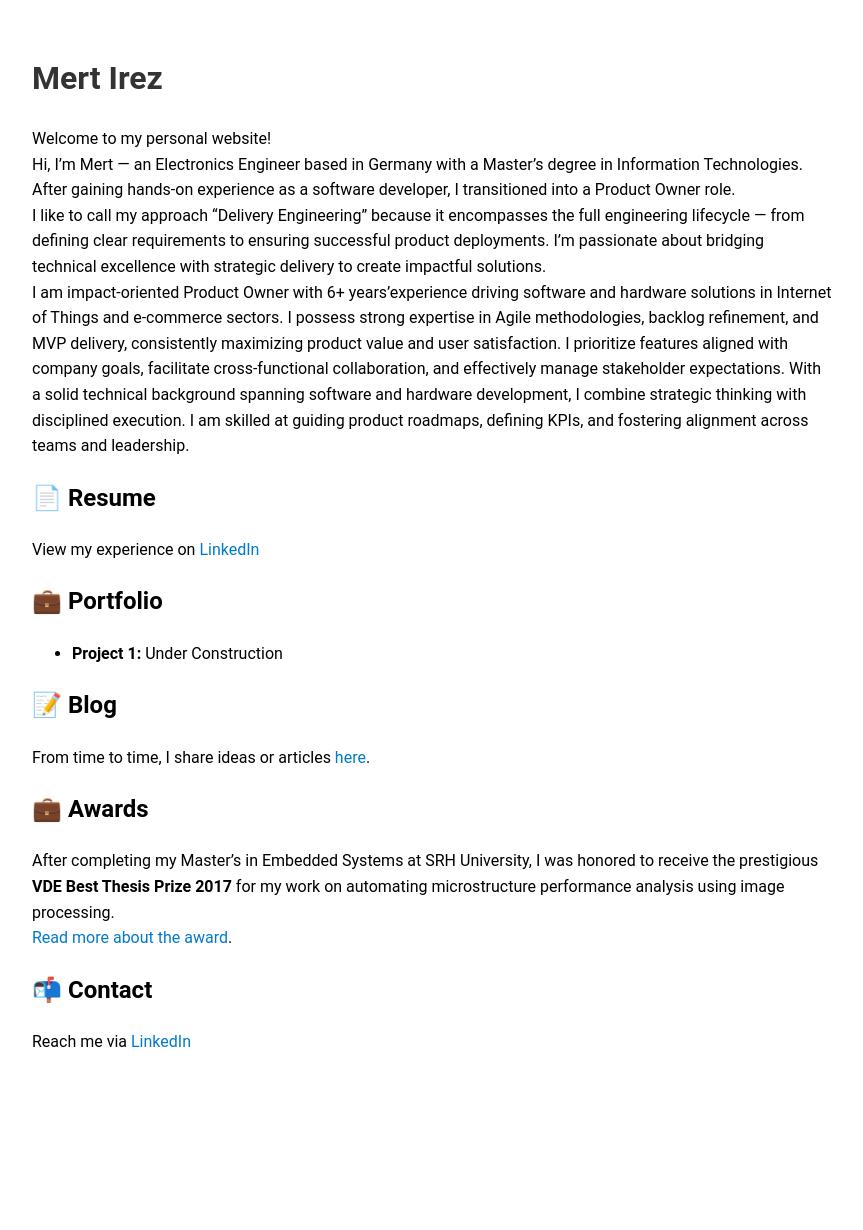
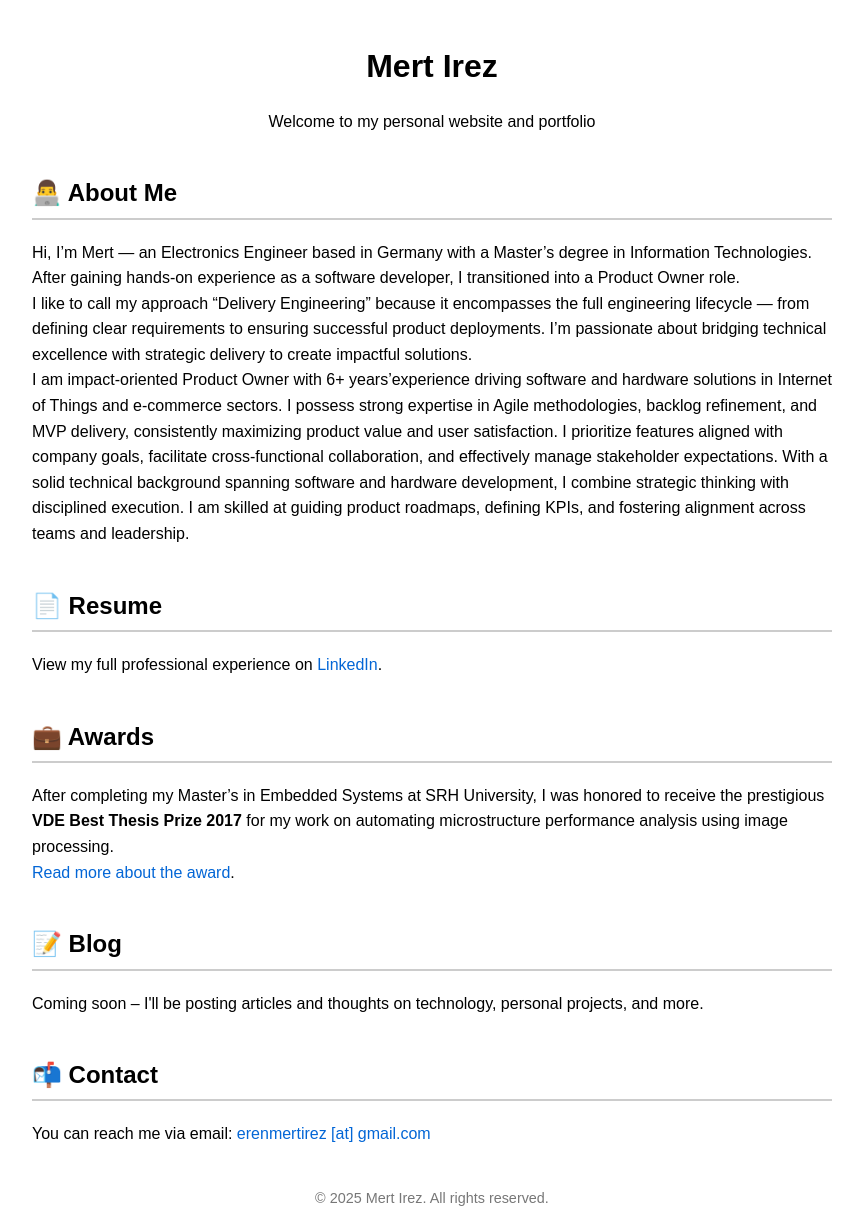
Before and after one commit to emirez/emirez.github.io, a plain HTML site: page index.html in a window 1280 px wide. Shown: the whole page, without its empty margins (208-1071 px from the left). Before the commit the page ends 1103 px from the top, so only its background shows below. Drawn offline with Linux system fonts and the light colour scheme.

Commit message:
Update index.html
new index.html

```diff
--- a/index.html
+++ b/index.html
@@ -1,32 +1,54 @@
 <!DOCTYPE html>
 <html lang="en">
 <head>
-  <meta charset="UTF-8" />
-  <meta name="viewport" content="width=device-width, initial-scale=1.0" />
-  <title>Mert Irez – Welcome to my personal website!</title>
+  <meta charset="UTF-8">
+  <meta name="viewport" content="width=device-width, initial-scale=1.0">
+  <meta name="description" content="Personal website and portfolio of [Your Name].">
+  <title> Mert Irez - My Portfolio</title>
   <style>
     body {
-      font-family: roboto;
-      padding: 2rem;
+      font-family: Arial, sans-serif;
       max-width: 800px;
-      margin: auto;
+      margin: 0 auto;
+      padding: 20px;
       line-height: 1.6;
     }
+    header {
+      text-align: center;
+      margin-bottom: 40px;
+    }
     h1 {
-      color: #333;
+      margin-bottom: 0;
+    }
+    h2 {
+      margin-top: 40px;
+      border-bottom: 2px solid #ccc;
+      padding-bottom: 5px;
     }
     a {
-      color: #007acc;
+      color: #0366d6;
       text-decoration: none;
     }
     a:hover {
       text-decoration: underline;
     }
+    footer {
+      margin-top: 40px;
+      text-align: center;
+      font-size: 0.9em;
+      color: #777;
+    }
   </style>
 </head>
 <body>
-  <h1>Mert Irez</h1>
-  <p> Welcome to my personal website! <br />
+
+  <header>
+    <h1> Mert Irez</h1>
+    <p>Welcome to my personal website and portfolio</p>
+  </header>
+
+  <h2>👨‍💻 About Me</h2>
+  <p>
    Hi, I’m Mert — an Electronics Engineer based in Germany with a Master’s degree in Information Technologies.<br />
    After gaining hands-on experience as a software developer, I transitioned into a Product Owner role. <br />
    I like to call my approach “Delivery Engineering” because it encompasses the full engineering lifecycle — from
@@ -38,21 +60,14 @@
    delivery, consistently maximizing product value and user satisfaction. I prioritize features aligned with company
    goals, facilitate cross-functional collaboration, and effectively manage stakeholder expectations. With a solid
    technical background spanning software and hardware development, I combine strategic thinking with disciplined execution.
-  I am skilled at guiding product roadmaps, defining KPIs, and fostering alignment across teams and leadership. </p>
+   I am skilled at guiding product roadmaps, defining KPIs, and fostering alignment across teams and leadership.
+  </p>
 
   <h2>📄 Resume</h2>
   <p>
-    View my experience on
-    <a href="https://www.linkedin.com/in/erenmertirez/" target="_blank">LinkedIn</a>
+    View my full professional experience on
+    <a href="https://www.linkedin.com/in/erenmertirez/" target="_blank">LinkedIn</a>.
   </p>
-
-  <h2>💼 Portfolio</h2>
-  <ul>
-    <li><strong>Project 1:</strong> Under Construction</li>
-  </ul>
-
-  <h2>📝 Blog</h2>
-  <p>From time to time, I share ideas or articles <a href="#">here</a>.</p>
 
   <h2>💼 Awards</h2>
   <p>
@@ -61,7 +76,29 @@
   <a href="https://www.etu.edu.tr/en/bolum/electrical-and-electronics-engineering/haber/eren-mert-irez-a-graduate-of-the-department-of-electrical-and-electronic-engineering-of-tobb-etu-was-awarded-a-prize-by-germany-based-vde" target="_blank" rel="noopener">Read more about the award</a>.
   </p>
 
+  <h2>📝 Blog</h2>
+  <p>
+    Coming soon – I'll be posting articles and thoughts on technology, personal projects, and more.
+  </p>
+
   <h2>📬 Contact</h2>
-  <p>Reach me via <a href="https://www.linkedin.com/in/erenmertirez/" target="_blank">LinkedIn</a></p>
+  <p>
+    You can reach me via email:
+    <script>
+      // Obfuscated email to reduce spam
+      document.write('<a href="mailto:' + 'erenmertirez' + '@' + 'gmail.com' + '">');
+      document.write('erenmertirez [at] gmail.com</a>');
+    </script>
+  </p>
+
+  <footer>
+    &copy; <span id="year"></span> Mert Irez. All rights reserved.
+  </footer>
+
+  <script>
+    // Auto-update the year
+    document.getElementById("year").textContent = new Date().getFullYear();
+  </script>
+
 </body>
 </html>
```
Lines whose indentation alone changed are shown as unchanged.
